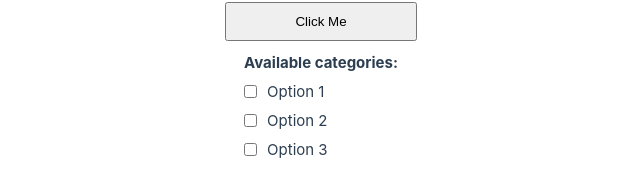
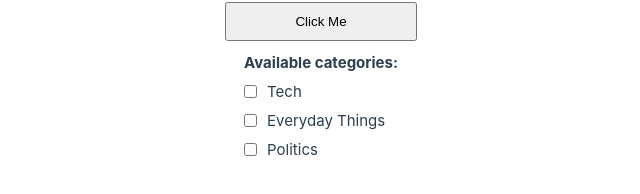
Before and after one commit to MPorycki/SmallTalker, a Vue app in the folder SmallTalker/: page / in a window 1280 px wide. Shown: the part 390-584 px from the top of the page, without its empty margins (223-863 px from the left). Built offline with nearby package versions, Linux system fonts and the light colour scheme.

Commit message:
Update website

```diff
--- /dev/null
+++ b/SmallTalker/src/assets/questions.json
@@ -0,0 +1 @@
+{"questions": ["How do you like the weather today?", "What were you doing last weekend?", "Do you have any pets?"]}
--- a/SmallTalker/src/views/MainView.vue
+++ b/SmallTalker/src/views/MainView.vue
@@ -9,16 +9,14 @@
     </div>
 
     <!-- Button -->
-      <button @click="handleClick">
-        Click Me
-      </button>
+    <button @click="handleClick">Click Me</button>
 
     <!-- Label for Checkbox Group -->
     <div class="checkbox-group">
       <label class="checkbox-group-label">Available categories:</label>
 
       <!-- Checkboxes for Multi-Select -->
-        <label v-for="option in options" :key="option.value" class="checkbox-label">
+      <label v-for="option in categories" :key="option.value" class="checkbox-label">
         <input type="checkbox" :value="option.value" v-model="selectedOptions" />
         {{ option.text }}
       </label>
@@ -27,22 +25,32 @@
 </template>
 
 <script>
+import questions from '../assets/questions.json'
 export default {
   data() {
     return {
+      questionsDb: questions.questions,
       textOutput: 'Your question to ask will appear here!',
       selectedOptions: [],
-        options: [
-          { value: 'option1', text: 'Option 1' },
-          { value: 'option2', text: 'Option 2' },
-          { value: 'option3', text: 'Option 3' },
+      categories: [
+        { value: 'tech', text: 'Tech' },
+        { value: 'everydayThings', text: 'Everyday Things' },
+        { value: 'politics', text: 'Politics' }
       ]
-      };
+    }
   },
   methods: {
     handleClick() {
       // Handle button click event
-        this.textOutput = `Selected options: ${this.selectedOptions.join(', ')}`;
+      this.textOutput = `${this.drawQuestion()}`
+    },
+    getQuestionNumber(max) {
+      return Math.floor(Math.random() * max)
+    },
+    drawQuestion() {
+      var questionsDbLength = this.questionsDb.length
+      var question = this.questionsDb[this.getQuestionNumber(questionsDbLength)]
+      return question
     }
   }
 }
@@ -99,7 +107,7 @@
   align-items: center;
 }
 
-  input[type="checkbox"] {
+input[type='checkbox'] {
   margin-right: 10px;
 }
 </style>
```
Also changed, not shown: 7 other files (tests, documents, lock files or other folders). Lines whose indentation alone changed are shown as unchanged.
